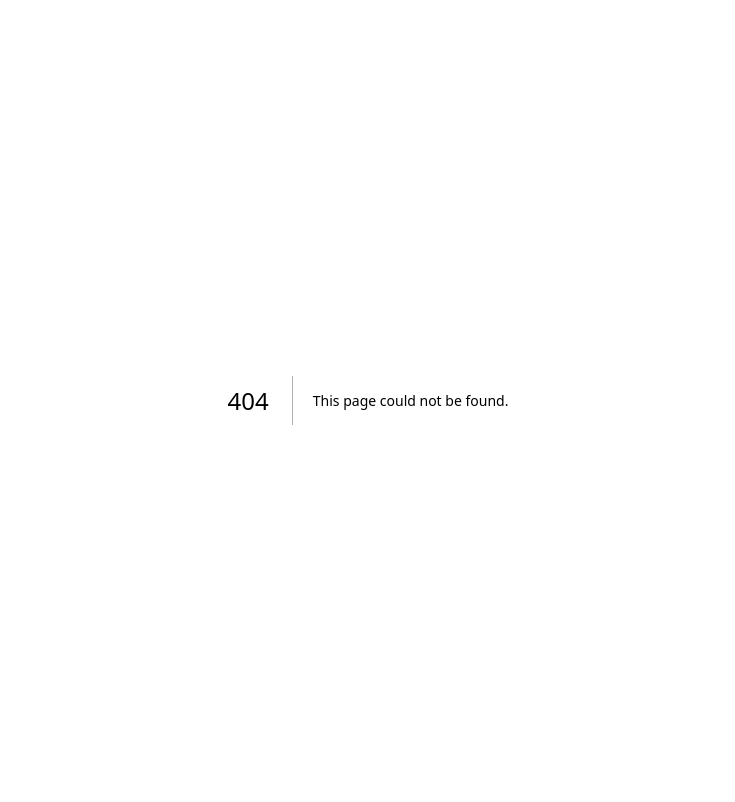
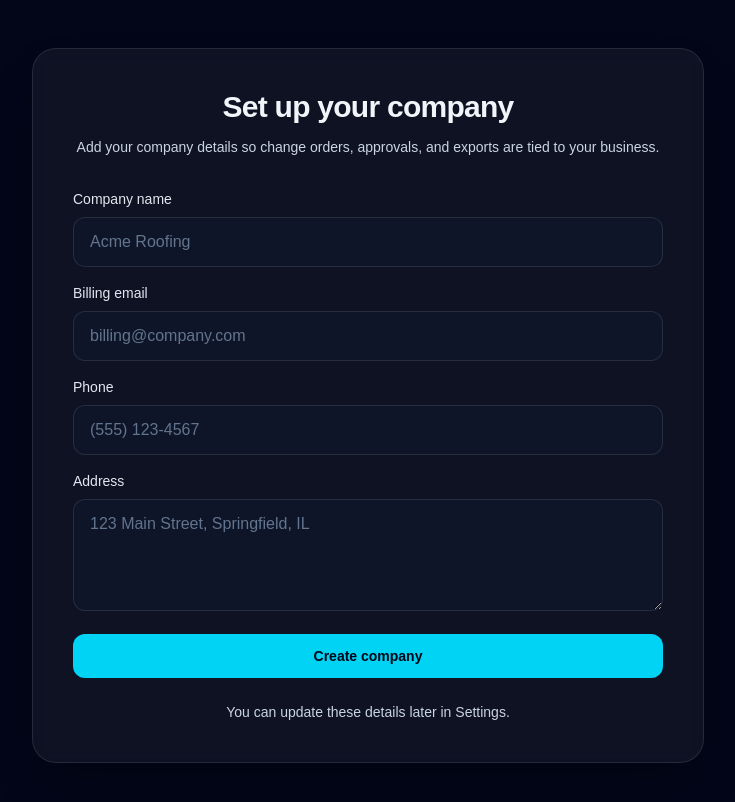
Before and after one commit to rgx694jxyp-ops/change-order-tracker, a Next.js app: page /onboarding/company in a window 1280 px wide. Before the commit this address had no page. Shown: the top 802 px of the page, without its empty margins (272-1007 px from the left). Built offline with nearby package versions, Linux system fonts and the light colour scheme.

Commit message:
Add company onboarding page

```diff
--- /dev/null
+++ b/app/onboarding/company/page.tsx
@@ -0,0 +1,151 @@
+"use client";
+
+import { useState } from 'react';
+import { useRouter } from 'next/navigation';
+
+export default function CompanyOnboardingPage() {
+  const router = useRouter();
+  const [companyName, setCompanyName] = useState('');
+  const [billingEmail, setBillingEmail] = useState('');
+  const [phone, setPhone] = useState('');
+  const [address, setAddress] = useState('');
+  const [loading, setLoading] = useState(false);
+  const [message, setMessage] = useState('');
+
+  async function handleSubmit(event: React.FormEvent<HTMLFormElement>) {
+    event.preventDefault();
+    setMessage('');
+
+    const trimmedCompanyName = companyName.trim();
+
+    if (!trimmedCompanyName) {
+      setMessage('Company name is required.');
+      return;
+    }
+
+    setLoading(true);
+
+    try {
+      const response = await fetch('/api/onboarding/company', {
+        method: 'POST',
+        headers: {
+          'Content-Type': 'application/json',
+        },
+        body: JSON.stringify({
+          company_name: trimmedCompanyName,
+          billing_email: billingEmail,
+          phone,
+          address,
+        }),
+      });
+
+      const result = (await response.json()) as {
+        ok?: boolean;
+        message?: string;
+      };
+
+      if (!response.ok || !result.ok) {
+        setMessage(result.message ?? 'Something went wrong creating your company.');
+        setLoading(false);
+        return;
+      }
+
+      router.push('/dashboard');
+    } catch {
+      setMessage('Something went wrong creating your company.');
+      setLoading(false);
+    }
+  }
+
+  return (
+    <main className="min-h-screen bg-slate-950 px-6 py-12 text-slate-100">
+      <div className="mx-auto flex min-h-[calc(100vh-6rem)] max-w-2xl items-center justify-center">
+        <div className="w-full rounded-3xl border border-white/10 bg-white/5 p-8 shadow-2xl shadow-black/30 backdrop-blur sm:p-10">
+          <div className="mb-8 text-center">
+            <h1 className="text-3xl font-semibold tracking-tight">Set up your company</h1>
+            <p className="mt-3 text-sm text-slate-300">
+              Add your company details so change orders, approvals, and exports are tied to your
+              business.
+            </p>
+          </div>
+
+          <form className="space-y-4" onSubmit={handleSubmit}>
+            <div>
+              <label className="mb-2 block text-sm font-medium text-slate-200" htmlFor="companyName">
+                Company name
+              </label>
+              <input
+                id="companyName"
+                type="text"
+                value={companyName}
+                onChange={(event) => setCompanyName(event.target.value)}
+                className="w-full rounded-xl border border-white/10 bg-slate-900/80 px-4 py-3 text-slate-100 outline-none transition placeholder:text-slate-500 focus:border-cyan-400 focus:ring-2 focus:ring-cyan-400/30"
+                placeholder="Acme Roofing"
+                required
+              />
+            </div>
+
+            <div>
+              <label className="mb-2 block text-sm font-medium text-slate-200" htmlFor="billingEmail">
+                Billing email
+              </label>
+              <input
+                id="billingEmail"
+                type="email"
+                value={billingEmail}
+                onChange={(event) => setBillingEmail(event.target.value)}
+                className="w-full rounded-xl border border-white/10 bg-slate-900/80 px-4 py-3 text-slate-100 outline-none transition placeholder:text-slate-500 focus:border-cyan-400 focus:ring-2 focus:ring-cyan-400/30"
+                placeholder="billing@company.com"
+              />
+            </div>
+
+            <div>
+              <label className="mb-2 block text-sm font-medium text-slate-200" htmlFor="phone">
+                Phone
+              </label>
+              <input
+                id="phone"
+                type="text"
+                value={phone}
+                onChange={(event) => setPhone(event.target.value)}
+                className="w-full rounded-xl border border-white/10 bg-slate-900/80 px-4 py-3 text-slate-100 outline-none transition placeholder:text-slate-500 focus:border-cyan-400 focus:ring-2 focus:ring-cyan-400/30"
+                placeholder="(555) 123-4567"
+              />
+            </div>
+
+            <div>
+              <label className="mb-2 block text-sm font-medium text-slate-200" htmlFor="address">
+                Address
+              </label>
+              <textarea
+                id="address"
+                value={address}
+                onChange={(event) => setAddress(event.target.value)}
+                className="min-h-28 w-full rounded-xl border border-white/10 bg-slate-900/80 px-4 py-3 text-slate-100 outline-none transition placeholder:text-slate-500 focus:border-cyan-400 focus:ring-2 focus:ring-cyan-400/30"
+                placeholder="123 Main Street, Springfield, IL"
+              />
+            </div>
+
+            {message ? (
+              <p className="rounded-xl border border-rose-500/30 bg-rose-500/10 px-4 py-3 text-sm text-rose-200">
+                {message}
+              </p>
+            ) : null}
+
+            <button
+              type="submit"
+              disabled={loading}
+              className="inline-flex w-full items-center justify-center rounded-xl bg-cyan-400 px-4 py-3 text-sm font-semibold text-slate-950 transition hover:bg-cyan-300 disabled:cursor-not-allowed disabled:opacity-70"
+            >
+              {loading ? 'Creating company...' : 'Create company'}
+            </button>
+          </form>
+
+          <p className="mt-6 text-center text-sm text-slate-300">
+            You can update these details later in Settings.
+          </p>
+        </div>
+      </div>
+    </main>
+  );
+}
```
